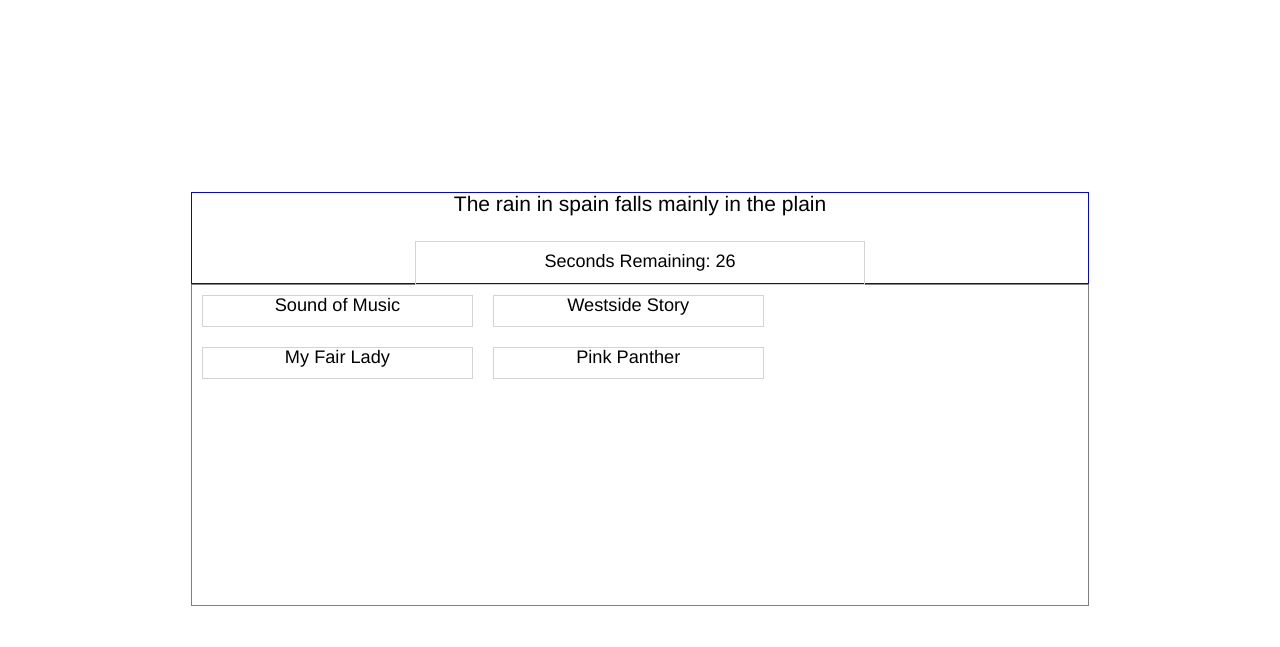
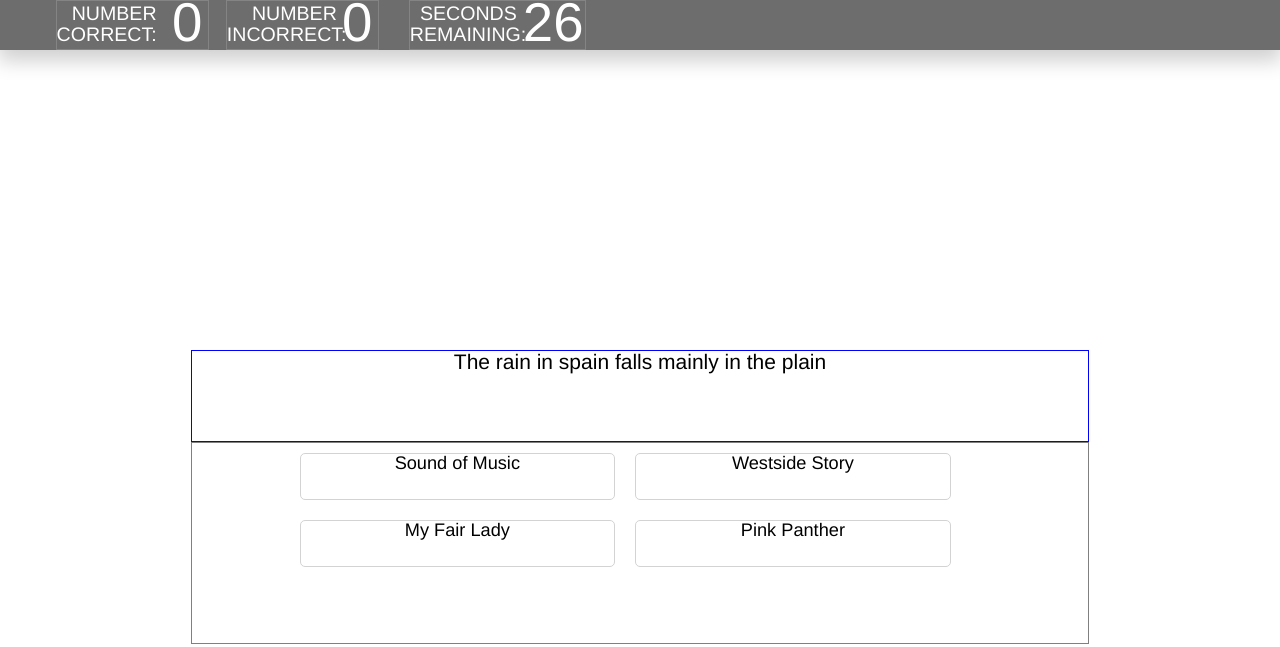
Before and after one commit to spencej4/TriviaGame, a plain HTML site: page index.html in a window 1280 px wide. Drawn offline with nearby package versions, Linux system fonts and the light colour scheme.

Commit message:
adds stylistic changes, adds header

```diff
--- a/assets/css/style.css
+++ b/assets/css/style.css
@@ -42,21 +42,130 @@ button:focus {
 #triviaGame {
     width: 100%;
     height: 100vh;
-    margin: 15% auto 0 auto;
+    margin: 0 auto;
     padding: 0 auto;
     text-align: center;
 }
 
+#header {
+    width: 100%;
+    height: 50px;
+    margin: 0 auto 300px 0;
+    background-color: rgba(48, 48, 48, 0.7);
+    position: relative;
+    -webkit-box-shadow: 0px 9px 20px 2px rgba(0, 0, 0, 0.19) !important;
+    -moz-box-shadow: 0px 9px 20px 2px rgba(0, 0, 0, 0.19) !important;
+    box-shadow: 0px 9px 20px 2px rgba(0, 0, 0, 0.19) !important;
+
+}
+
+#score1 {
+    left: 2%;
+    width: 151px;
+    height: 48px;
+    margin-left: 30px;
+    border: 1px solid rgba(143, 143, 143, 0.7);
+    position: relative;
+    float: left;
+}
+
+#score2 {
+    left: 1%;
+    width: 151px;
+    height: 48px;
+    margin-left: 30px;
+    border: 1px solid rgba(143, 143, 143, 0.7);
+    position: relative;
+    float: left;
+}
+
 #timer {
-    width: 50%;
-    height: 1.8em;
-    margin: 3% auto 0 auto;
-    padding-top: 10px;
-    border: 1px solid lightgrey;
-    font-size: 18px;
-    color: black;
-    z-index: 1;
-    clear: both;
+    left: 1%;
+    width: 175px;
+    height: 48px;
+    margin-left: 30px;
+    border: 1px solid rgba(143, 143, 143, 0.7);
+    position: relative;
+    float: left;
+}
+
+#numCorrectTop,
+#numCorrectBottom,
+#numIncorrectTop,
+#numIncorrectBottom,
+#timerTop,
+#timerBottom {
+    width: 100px;
+    height: 24px;
+    vertical-align: middle;
+    /* border: 1px solid white; */
+    font-size: 1.4em;
+    color: #ffffff;
+    position: absolute;
+    text-transform: uppercase;
+    text-align: right;
+}
+
+#numCorrectTop {
+    top: 3px;
+    left: 0;
+}
+#numCorrectBottom {
+    top: 24px;
+    left: 0;
+}
+
+#numIncorrectTop {
+    top: 3px;
+    left: 10px;
+}
+
+#numIncorrectBottom {
+    top: 24px;
+    left: 0;
+}
+
+#timerTop {
+    top: 3px;
+    left: 7px;
+}
+
+#timerBottom {
+    top: 24px;
+    left: 0;
+}
+
+#correctNumSpan {
+    top: -5px;
+    left: 113px;
+    width: 35px;
+    height: 48px;
+    float: right;
+    font-size: 3.9em;
+    color: white;
+    position: absolute;
+}
+
+#incorrectNumSpan {
+    top: -5px;
+    left: 113px;
+    width: 35px;
+    height: 48px;
+    float: right;
+    font-size: 3.9em;
+    color: white;
+    position: absolute;
+}
+
+#timerSpan {
+    top: -5px;
+    left: 113px;
+    width: 35px;
+    height: 48px;
+    float: right;
+    font-size: 3.9em;
+    color: white;
+    position: absolute;
 }
 
 #question {
@@ -70,17 +179,18 @@ button:focus {
 
 #optionsBoard {
     width: 70%;
-    height: 40%;
+    height: 25%;
     border: 1px solid grey;
     text-align: center;
     display: inline-block;
 }
 
 .answer {
-    width: 30%;
-    height: 30px;
+    width: 35%;
+    height: 45px;
     margin: 10px;
     border: 1px solid lightgrey;
+    border-radius: 5px;
     font-size: 1.3em;
     float: left;
     cursor: pointer;
@@ -90,6 +200,13 @@ button:focus {
     background-color: #333;
     border-color: grey;
 }
+
+.answer:nth-of-type(1),
+.answer:nth-of-type(3) {
+    margin-left: 12%;
+}
+
+
 .answer:nth-of-type(3) {
     clear: left;
 }
--- a/assets/javascript/app.js
+++ b/assets/javascript/app.js
@@ -5,7 +5,8 @@ $(document).ready(function () {
 let triviaGame = {
     num: 0,
     timeLeft: 30,
-
+    correctNum: 0,
+    incorrectNum: 0,
     timerId: "",
     answerClicked: false,
     questions: [{
@@ -38,13 +39,107 @@ let triviaGame = {
                 { answer: "Carbon" },
 
             ]
-        }
+        },
+        {
+            question: "What type of galaxy is our Milky Way?",
+            answer: "A spiral galaxy",
+            options: [
+                { answer: "An irregular galaxy" },
+                { answer: "A spiral galaxy" },
+                { answer: "An intermediate galaxy" },
+                { answer: "An elliptical galacxy" },
+            ]
+        },
+        {
+            question: "A Schwarzschild radius:",
+            answer: "Is the event horizon of a non-rotating black hole",
+            options: [{
+                    answer: "Requires a theory of quantum gravity"
+                },
+                {
+                    answer: "Is the event horizon of a non-rotating black hole"
+                },
+                {
+                    answer: "Is responsible for the redshift of ancient light"
+                },
+                {
+                    answer: "Is a biproduct of Hawking radiation"
+                },
+            ]
+        },
     ],
+
+    makeHeaderStats: function() {
+        let header = $('<div></div>');
+        header.attr('id', 'header');
+        $('#triviaGame').append(header);
+
+        let score1 = $('<div></div>');
+        score1.attr('id', 'score1');
+        header.append(score1);
+
+        let numCorrectTop = $('<div></div>');
+        numCorrectTop.attr('id', 'numCorrectTop')
+        score1.append(numCorrectTop);
+        numCorrectTop.text(`Number`);
+
+        let numCorrectBottom = $('<div></div>');
+        numCorrectBottom.attr('id', 'numCorrectBottom')
+        score1.append(numCorrectBottom);
+        numCorrectBottom.text(`Correct:`);
+
+        let correctNumSpan = $('<div></div>');
+        correctNumSpan.attr('id', 'correctNumSpan');
+        score1.append(correctNumSpan);
+        correctNumSpan.text(triviaGame.correctNum);
+
+
+
+        let score2 = $('<div></div>');
+        score2.attr('id', 'score2');
+        header.append(score2);
+
+        let numIncorrectTop = $('<div></div>');
+        numIncorrectTop.attr('id', 'numIncorrectTop')
+        score2.append(numIncorrectTop);
+        numIncorrectTop.text(`Number`);
+
+        let numIncorrectBottom = $('<div></div>');
+        numIncorrectBottom.attr('id', 'numIncorrectBottom')
+        score2.append(numIncorrectBottom);
+        numIncorrectBottom.text(`Incorrect:`);
+
+        let incorrectNumSpan = $('<div></div>');
+        incorrectNumSpan.attr('id', 'incorrectNumSpan');
+        score2.append(incorrectNumSpan);
+        incorrectNumSpan.text(triviaGame.incorrectNum);
+
+        // #timerSpan
+        let timer = $('<div></div>');
+        timer.attr('id', 'timer');
+        header.append(timer);
+
+        let timerTop = $('<div></div>');
+        timerTop.attr('id', 'timerTop')
+        timer.append(timerTop);
+        timerTop.text(`Seconds`);
+
+        let timerBottom = $('<div></div>');
+        timerBottom.attr('id', 'timerBottom')
+        timer.append(timerBottom);
+        timerBottom.text(`Remaining:`);
+
+        let timerSpan = $('<div></div>');
+        timerSpan.attr('id', 'timerSpan');
+        timer.append(timerSpan);
+        timerSpan.text(triviaGame.incorrectNum);
+    },
 
     makeGameBoard: function (num) {
         triviaGame.answerClicked = false;
         // resets the board
         $('#triviaGame').empty();
+        triviaGame.makeHeaderStats();
 
         for (var i=num; i <= num; i++) {
             // saves index of question as global
@@ -82,31 +177,33 @@ let triviaGame = {
         triviaGame.checkAnswer();
     },
 
-
     makeTimer: function () {
         // clears the timer from DOM
-        $('#timer').remove();
+        // $('#timer').remove();
         clearTimeout(triviaGame.timerId);
         triviaGame.timeLeft = 30;
 
-        // creates DOM element
-        let timerDisplay = $('<div></div>');
-        // gives ID attribute to new DOM element
-        timerDisplay.attr('id', 'timer');
-        // appends to the DOM
-        $('#question').append(timerDisplay);
+        // // creates DOM element
+        // let timerDisplay = $('<div></div>');
+        // // gives ID attribute to new DOM element
+        // timerDisplay.attr('id', 'timer');
+        // // appends to the DOM
+        // $('#question').append(timerDisplay);
 
         triviaGame.timerId = setInterval(triviaGame.countdown, 1000);
     },
 
     countdown: function() {
         if (triviaGame.timeLeft === 0) {
-            // update points here
+            // player ran out of time, didn't answer
+            triviaGame.incorrectNum++
             triviaGame.stopTimer();
+            triviaGame.num++
+            triviaGame.makeGameBoard(triviaGame.num);
         } else if (triviaGame.answerClicked) {
             triviaGame.stopTimer();
         } else {
-            $('#timer').text(`Seconds Remaining: ${triviaGame.timeLeft}`);
+            $('#timerSpan').text(triviaGame.timeLeft);
             triviaGame.timeLeft--;
         }
     },
@@ -123,21 +220,23 @@ let triviaGame = {
             if (this.id === triviaGame.questions[triviaGame.index].answer) {
                 console.log('match found!');
                 triviaGame.num++;
+                triviaGame.correctNum++
                 triviaGame.makeTimer();
                 triviaGame.makeGameBoard(triviaGame.num);
             }else {
                 console.log('nope');
+                triviaGame.incorrectNum++
                 triviaGame.num++;
                 triviaGame.makeTimer();
                 triviaGame.makeGameBoard(triviaGame.num);
             }
         })
     },
-
 }
 
 // randomize answers
 // create tally
     // correct, incorrect,
+
 // create tally
     // 5/10
```
